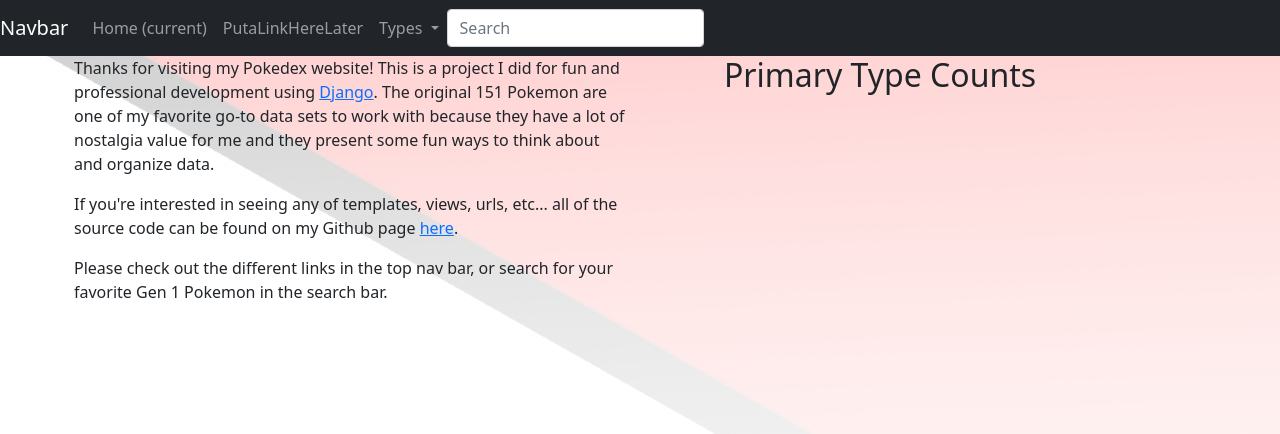
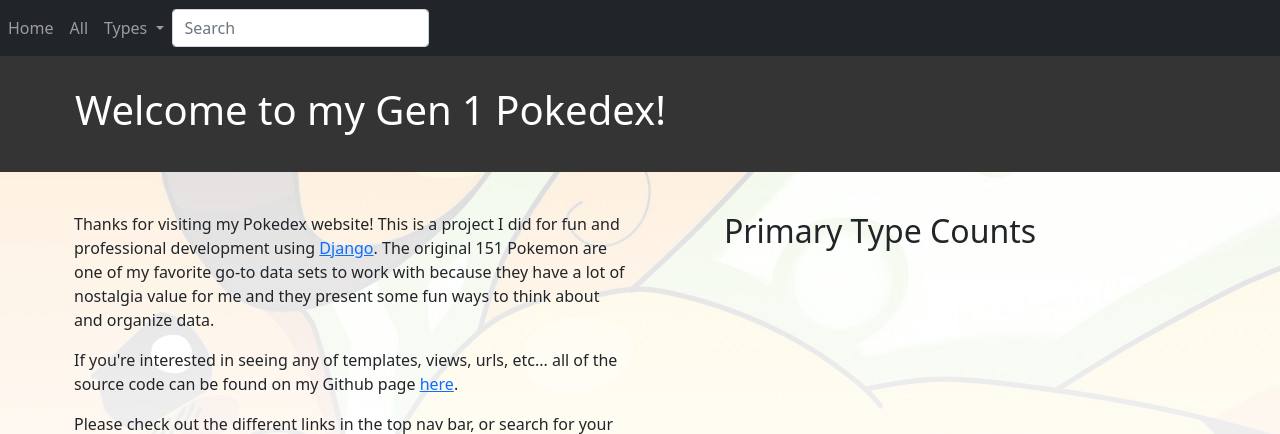
Before and after one commit to ghbhc/PokeSite, a Django app: page /dex/ in a window 1280 px wide. Shown: the top 434 px of the page. Run offline with Django 4.2, Linux system fonts and the light colour scheme; data that the repository does not hold is empty; some libraries are stand-ins or nearby versions.

Commit message:
Update top nav bar text and add header block to base_generic.html

```diff
--- a/dex/templates/dex/base_generic.html
+++ b/dex/templates/dex/base_generic.html
@@ -11,9 +11,8 @@
     <script src="https://cdn.jsdelivr.net/npm/bootstrap@4.0.0/dist/js/bootstrap.min.js" integrity="sha384-JZR6Spejh4U02d8jOt6vLEHfe/JQGiRRSQQxSfFWpi1MquVdAyjUar5+76PVCmYl" crossorigin="anonymous"></script>
     {% block title %}<title>Pokedex Site</title>{% endblock %}
 </head>
-<body style="background-image: url('{% static "dex/images/background2.jpg" %}'); background-repeat: no-repeat;">
+<body>
   <nav class="navbar navbar-expand-lg navbar-dark bg-dark">
-    <a class="navbar-brand" href="#">Navbar</a>
     <button class="navbar-toggler" type="button" data-toggle="collapse" data-target="#navbarSupportedContent" aria-controls="navbarSupportedContent" aria-expanded="false" aria-label="Toggle navigation">
       <span class="navbar-toggler-icon"></span>
     </button>
@@ -21,10 +20,10 @@
     <div class="collapse navbar-collapse" id="navbarSupportedContent">
       <ul class="navbar-nav mr-auto">
         <li class="nav-item active">
-          <a class="nav-link" href="#">Home <span class="sr-only">(current)</span></a>
+          <a class="nav-link" href="{% url 'index' %}">Home</span></a>
         </li>
         <li class="nav-item">
-          <a class="nav-link" href="#">PutaLinkHereLater</a>
+          <a class="nav-link" href="#">All</a>
         </li>
         <li class="nav-item dropdown">
           <a class="nav-link dropdown-toggle" href="#" id="navbarDropdown" role="button" data-toggle="dropdown" aria-haspopup="true" aria-expanded="false">
@@ -42,6 +41,9 @@
       </form>
     </div>
   </nav>
+  <header>
+    {% block header %}{% endblock %}
+  </header>
     {% block content %}{% endblock %}
 </body>
 </html>
```
